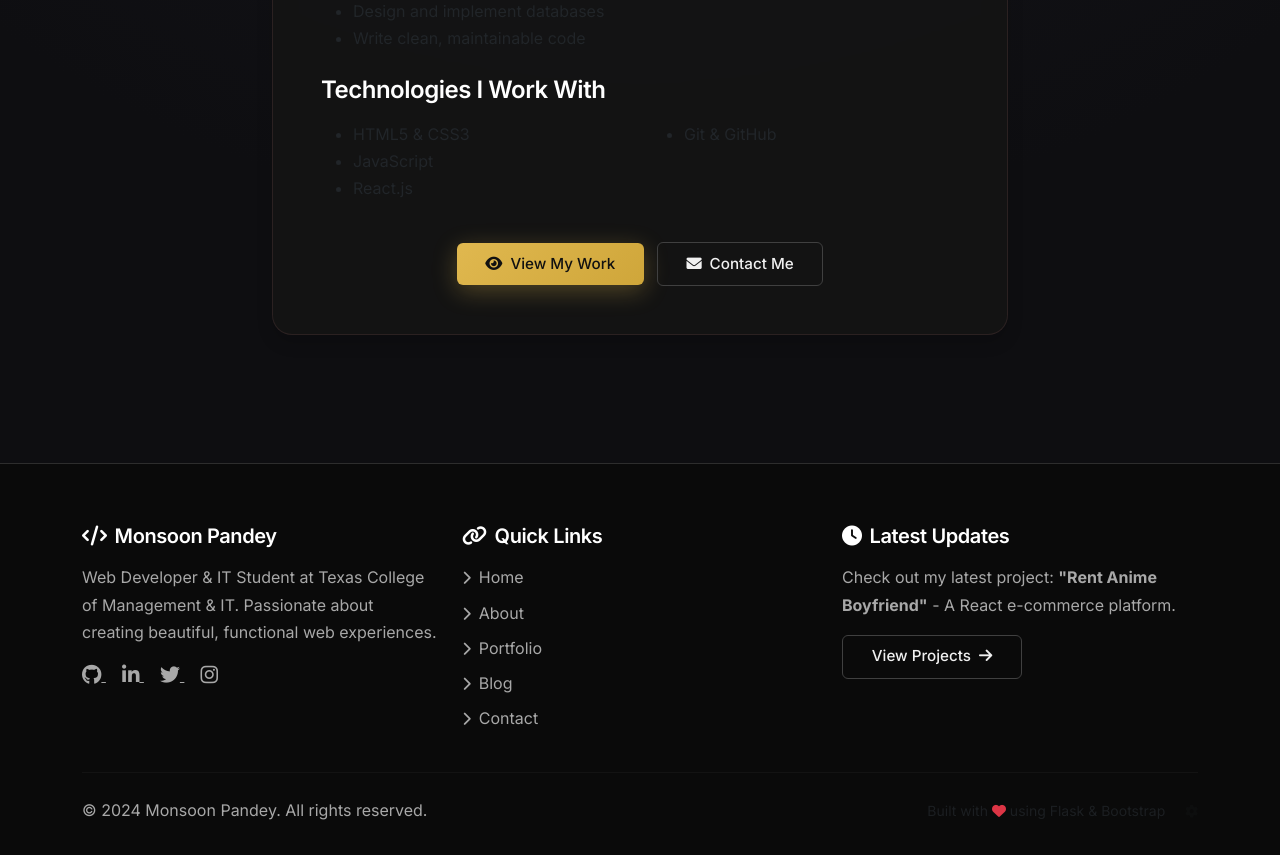
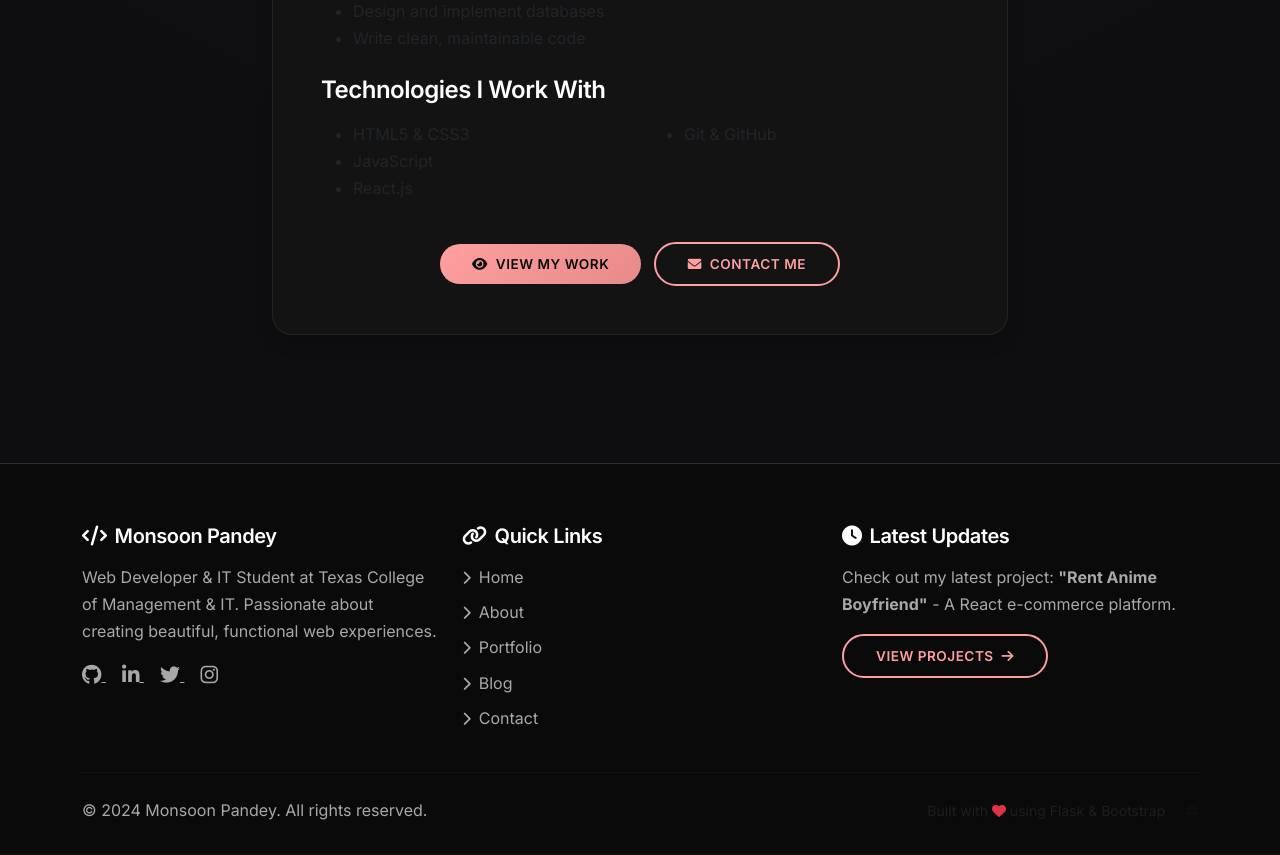
Before and after one commit to Monsoonpandey/portfolio-project, a Flask app: page /about in a window 1280 px wide. Shown: the part 868-1723 px from the top of the page. After the commit the page ends 1688 px from the top, so only its background shows below. Run offline with Flask 3, Linux system fonts and the light colour scheme.

Commit message:
Redesign buttons with gradient and hover effects

```diff
--- a/static/css/style.css
+++ b/static/css/style.css
@@ -165,39 +165,39 @@ html {
     color: var(--text-muted);
     font-size: 0.95rem;
 }
-
-/* Buttons - Minimal, elegant */
 .btn {
-    border-radius: 6px;
-    padding: 0.6rem 1.8rem;
-    font-weight: 500;
-    font-size: 0.95rem;
-    transition: all 0.2s ease;
-    border: 1px solid transparent;
+    border-radius: 50px;
+    padding: 0.6rem 2rem;
+    font-weight: 600;
+    letter-spacing: 0.5px;
+    text-transform: uppercase;
+    font-size: 0.85rem;
+    position: relative;
+    overflow: hidden;
 }
 
 .btn-primary {
-    background: linear-gradient(135deg, #e0b84f, #cfa63a);
-    color: #111;
+    background: linear-gradient(135deg, #ff9f9f, #e88a8a);
     border: none;
-    box-shadow: 0 6px 25px rgba(224, 184, 79, 0.3);
+    color: #0a0a0a;
 }
 
 .btn-primary:hover {
+    background: linear-gradient(135deg, #e88a8a, #d47c7c);
     transform: translateY(-2px);
-    box-shadow: 0 8px 30px rgba(224, 184, 79, 0.45);
+    box-shadow: 0 10px 20px rgba(255, 159, 159, 0.3);
 }
 
 .btn-outline-primary {
+    border: 2px solid #ff9f9f;
+    color: #ff9f9f;
     background: transparent;
-    color: var(--text-soft);
-    border: 1px solid var(--border-light);
 }
 
 .btn-outline-primary:hover {
-    background: var(--accent-rose);
-    color: var(--bg-deep);
-    border-color: var(--accent-rose);
+    background: #ff9f9f;
+    color: #0a0a0a;
+    transform: translateY(-2px);
 }
 
 .btn-light {
```
